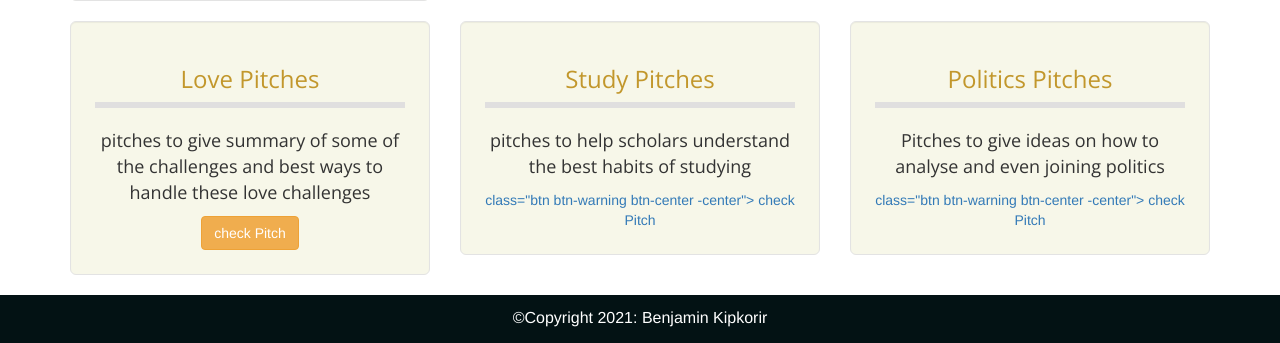
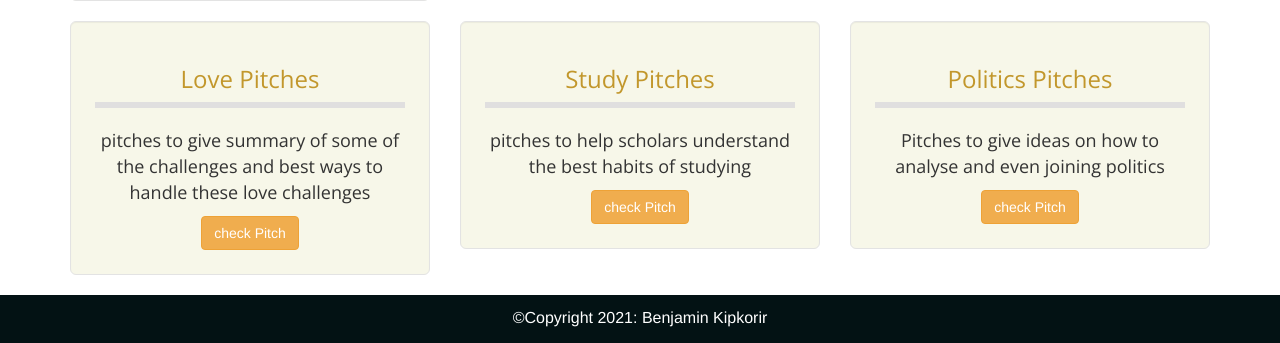
Before and after one commit to Kipkorir2017/Pitches_thrill_App, a Flask app: page / in a window 1280 px wide. Shown: the part 666-1009 px from the top of the page. Run offline with Flask 2, Linux system fonts and the light colour scheme; some libraries are stand-ins or nearby versions.

Commit message:
rectify ctagories of pitches in the index file

```diff
--- a/app/templates/index.html
+++ b/app/templates/index.html
@@ -108,7 +108,7 @@ hr{
                     <hr>
                     <p style="font-family: 'Open Sans', sans-serif;font-size:18px">pitches to help scholars understand the best habits
                         of studying </p>
-                    <a href="{{url_for('main.study')}}"> class="btn btn-warning btn-center -center">
+                    <a href="{{url_for('main.study')}}" class="btn btn-warning btn-center -center">
                         check Pitch</a>
                 </div>
             </div>
@@ -121,7 +121,7 @@ hr{
                     <hr>
                     <p style="font-family: 'Open Sans', sans-serif;font-size:18px">Pitches to give ideas on how to analyse and even
                         joining politics</p>
-                    <a href="{{url_for('main.politics')}}"> class="btn btn-warning btn-center -center">
+                    <a href="{{url_for('main.politics')}}" class="btn btn-warning btn-center -center">
                         check Pitch</a>
                 </div>
             </div>
```
